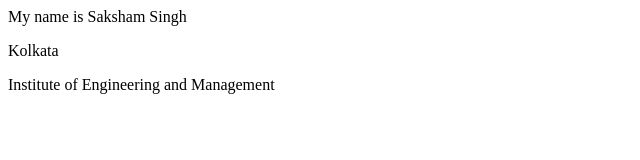
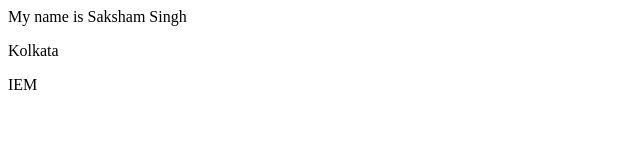
Before and after one commit to Saksham-76/MyInfo, a plain HTML site: page index.html in a window 1280 px wide. Shown: the whole page, without its empty margins (0-640 px from the left). Drawn offline with Linux system fonts and the light colour scheme.

Commit message:
Added clg name

```diff
--- a/index.html
+++ b/index.html
@@ -1,3 +1,3 @@
 <p>My name is Saksham Singh</p>
 <p>Kolkata</p>
-<p>Institute of Engineering and Management</p>
+<p>IEM</p>
```
